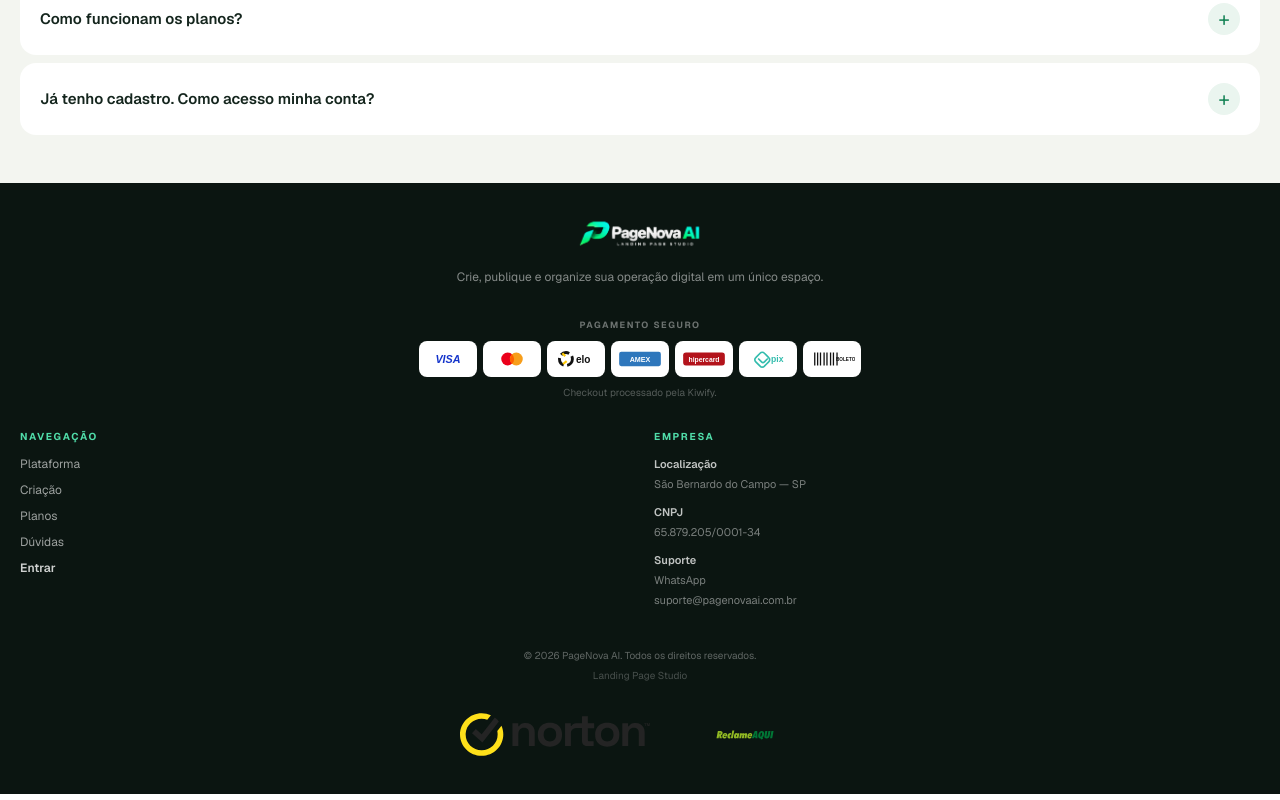
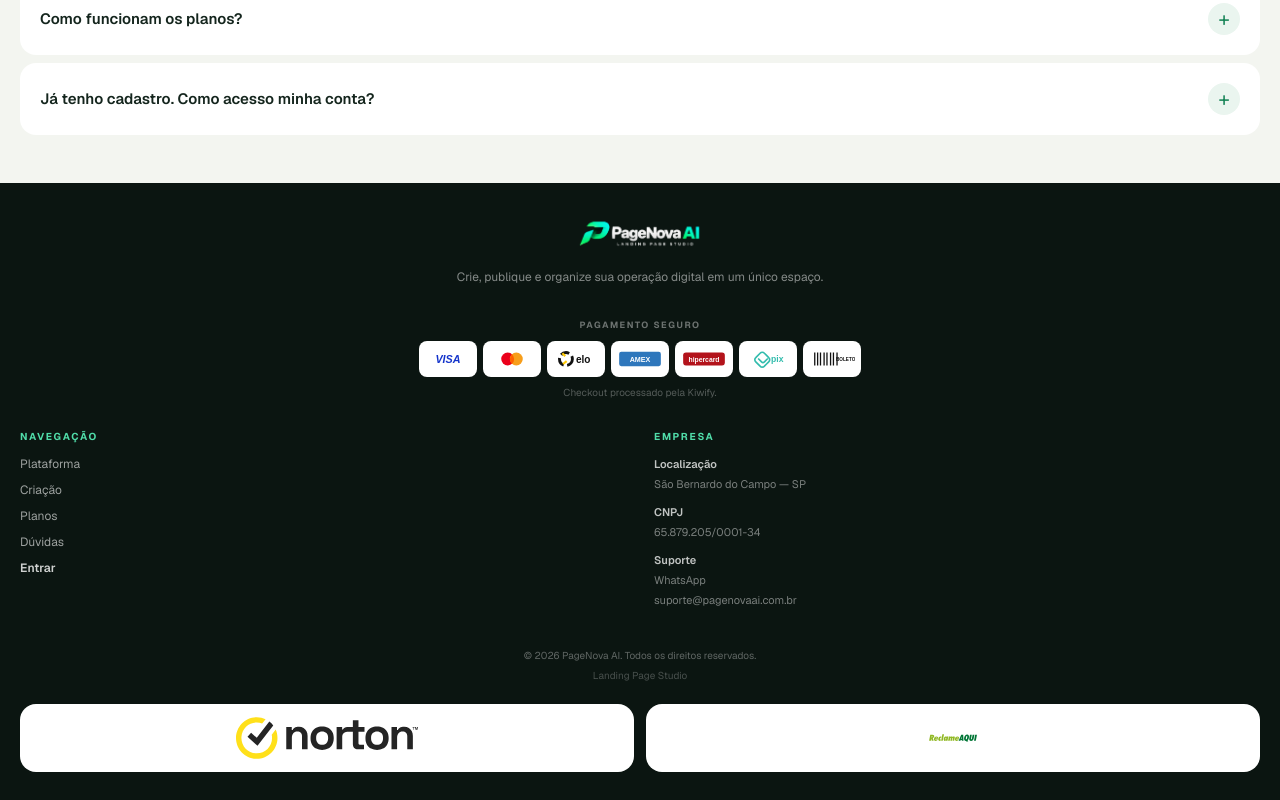
Before and after one commit to dramaflix2026-stack/pagenova-ai, a Next.js app in the folder frontend/: page / in a window 1280 px wide. Shown: the part 9762-10562 px from the top of the page. Built offline with nearby package versions, Linux system fonts and the light colour scheme.

Commit message:
Improve footer trust logo contrast and balance

```diff
--- a/frontend/src/app/page.tsx
+++ b/frontend/src/app/page.tsx
@@ -570,12 +570,12 @@ export default function Home() {
             <p className="text-white/25">Landing Page Studio</p>
           </div>
 
-          <div className="mt-5 flex items-center justify-center gap-5 sm:justify-end" aria-label="Selos de confiança">
-            <div className="flex h-[62px] w-[190px] items-center justify-center" title="Norton">
-              <img src="/trust/norton.svg" alt="Norton" className="h-full w-full object-contain" />
+          <div className="mt-5 grid grid-cols-2 gap-3 sm:ml-auto sm:max-w-[360px]" aria-label="Selos de confiança">
+            <div className="flex h-[68px] items-center justify-center rounded-2xl border border-white/10 bg-white px-4 shadow-[0_10px_28px_rgba(0,0,0,.16)]" title="Norton">
+              <img src="/trust/norton.svg" alt="Norton" className="h-[42px] w-full object-contain" />
             </div>
-            <div className="flex h-[62px] w-[150px] items-center justify-center" title="Reclame Aqui">
-              <img src="/trust/reclame-aqui.svg" alt="Reclame Aqui" className="h-full w-full object-contain" />
+            <div className="flex h-[68px] items-center justify-center rounded-2xl border border-white/10 bg-white px-4 shadow-[0_10px_28px_rgba(0,0,0,.16)]" title="Reclame Aqui">
+              <img src="/trust/reclame-aqui.svg" alt="Reclame Aqui" className="h-[52px] w-full object-contain" />
             </div>
           </div>
         </div>
```
